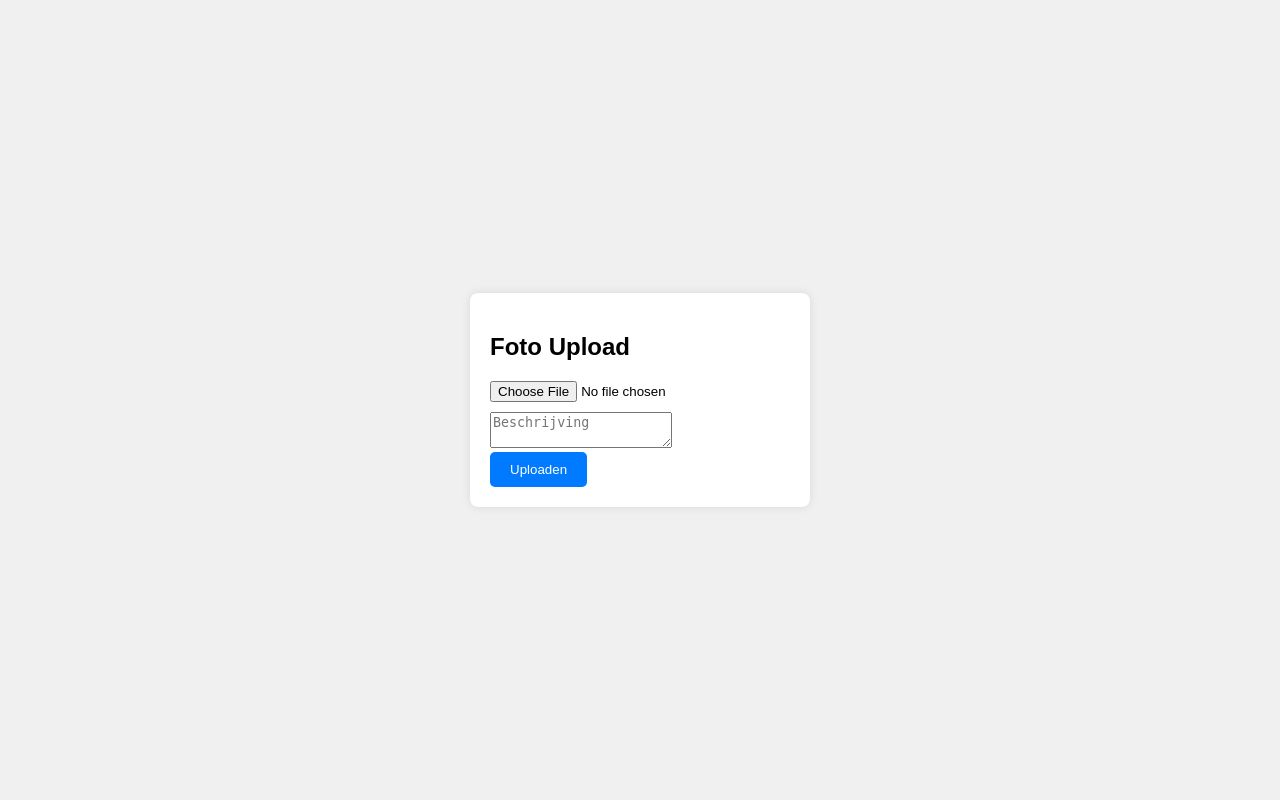
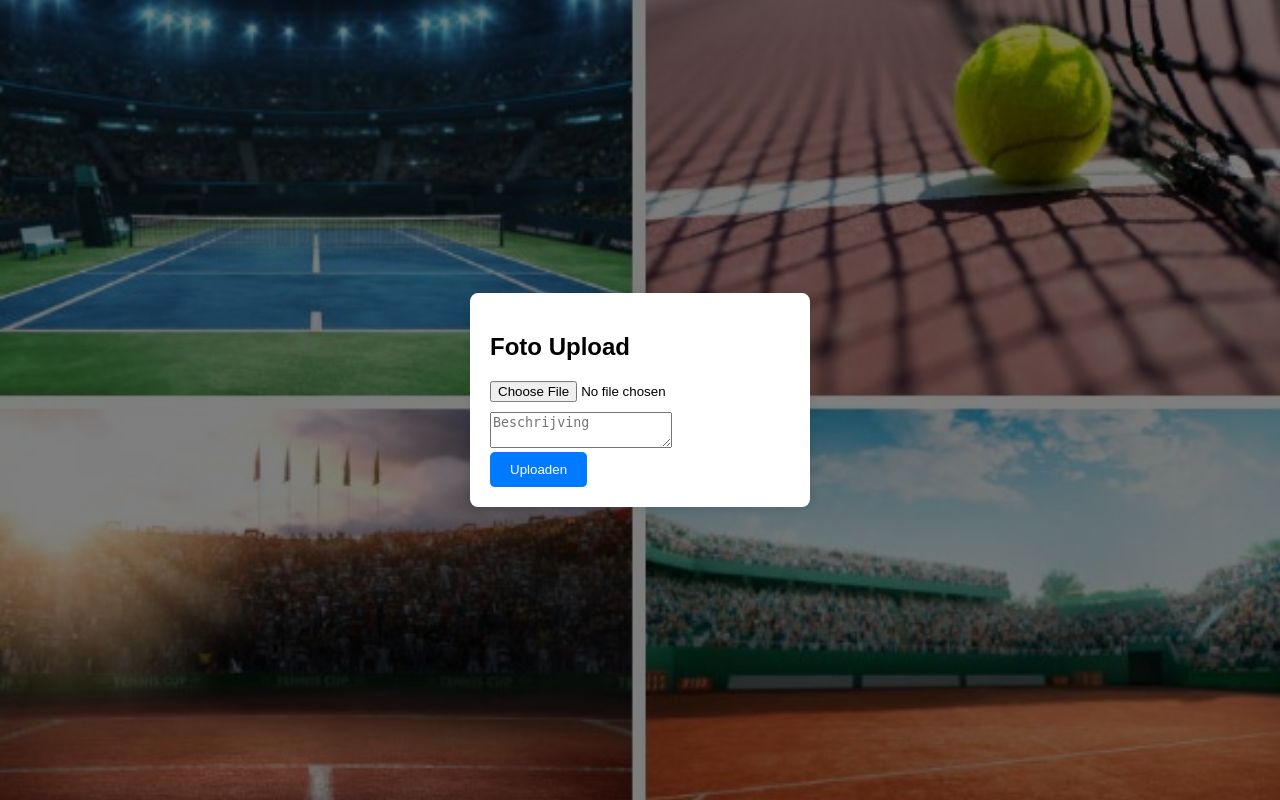
Before and after one commit to ZanderCeunen/Posta, a Flask app: page / in a window 1280 px wide. Run offline with Flask 3, Linux system fonts and the light colour scheme.

Commit message:
Added background and other style elements

```diff
--- a/Main.py
+++ b/Main.py
@@ -4,17 +4,11 @@ from flask import Flask, request, render_template
 # Create an instance of the Flask class
 app = Flask(__name__)
 
+
 # Define a route for the app. This route accepts both POST and GET requests.
 @app.route('/', methods=['POST', 'GET'])
 def upload():
-    # Print a message to the console
-    print("Bijna")
-    # Print the HTTP method used in the request
-    print(request.method)
-    # If the HTTP method is POST
     if request.method == "POST":
-        # Print a message to the console
-        print("JA")
         # If there is a file named 'photo' in the request
         if "photo" in request.files:
             # Get the file from the request
@@ -27,10 +21,13 @@ def upload():
                 return 'No selected file'
             # Save the uploaded file to the 'uploads' directory
             photo.save('uploads/' + photo.filename)
-            # Print the description to the console
-            print(description)
+            # Write the description to a .json file
+            descrFile = open("Uploads/description.json", "w")
+            descrFile.write(description)
+            descrFile.close()
     # Render the 'index.html' template
     return render_template("index.html")
+
 
 # If this script is run directly (not imported as a module)
 if __name__ == '__main__':
--- /dev/null
+++ b/static/style.css
@@ -0,0 +1,56 @@
+body {
+    background-image: url("/static/tenniscollage.jpg");
+    background-size: cover;
+    background-repeat: no-repeat;
+    background-position: center;
+    position: relative;
+    margin: 0;
+    padding: 0;
+    font-family: Arial, sans-serif;
+    height: 100vh;
+}
+
+.overlay {
+    position: absolute;
+    top: 0;
+    left: 0;
+    width: 100%;
+    height: 100%;
+    background-color: rgba(0, 0, 0, 0.5); /* Semi-transparent black */
+}
+
+#upload-form {
+    position: absolute;
+    top: 50%;
+    left: 50%;
+    transform: translate(-50%, -50%);
+    z-index: 2;
+    width: 300px;
+    padding: 20px;
+    background-color: #fff;
+    border-radius: 8px;
+    box-shadow: 0 0 10px rgba(0, 0, 0, 0.1);
+}
+
+#upload-form input[type="file"] {
+    margin-bottom: 10px;
+}
+
+#upload-form input[type="submit"] {
+    background-color: #007bff;
+    color: #fff;
+    border: none;
+    padding: 10px 20px;
+    border-radius: 5px;
+    cursor: pointer;
+}
+
+#upload-form input[type="submit"]:hover {
+    background-color: #0056b3;
+}
+
+#image-preview {
+    max-width: 100%;
+    margin-top: 10px;
+    display: none;
+}
--- a/templates/index.html
+++ b/templates/index.html
@@ -4,46 +4,10 @@
     <meta charset="UTF-8">
     <meta name="viewport" content="width=device-width, initial-scale=1.0">
     <title>Foto Upload</title>
-    <style>
-        body {
-            font-family: Arial, sans-serif;
-            margin: 0;
-            padding: 0;
-            display: flex;
-            justify-content: center;
-            align-items: center;
-            height: 100vh;
-            background-color: #f0f0f0;
-        }
-        #upload-form {
-            width: 300px;
-            padding: 20px;
-            background-color: #fff;
-            border-radius: 8px;
-            box-shadow: 0 0 10px rgba(0, 0, 0, 0.1);
-        }
-        #upload-form input[type="file"] {
-            margin-bottom: 10px;
-        }
-        #upload-form input[type="submit"] {
-            background-color: #007bff;
-            color: #fff;
-            border: none;
-            padding: 10px 20px;
-            border-radius: 5px;
-            cursor: pointer;
-        }
-        #upload-form input[type="submit"]:hover {
-            background-color: #0056b3;
-        }
-        #image-preview {
-            max-width: 100%;
-            margin-top: 10px;
-            display: none;
-        }
-    </style>
+    <link rel="stylesheet" href="{{ url_for('static', filename='style.css') }}">
 </head>
 <body>
+    <div class="overlay"></div>
     <div id="upload-form">
         <h2>Foto Upload</h2>
         <form id="uploadForm" action="{{ url_for('upload')}}" method="post" enctype="multipart/form-data">
@@ -53,8 +17,6 @@
         </form>
         <img id="image-preview" src="#" alt="Voorbeeld">
     </div>
-
-
     <script>
         const fileInput = document.getElementById('photo');
         const imagePreview = document.getElementById('image-preview');
```
Also changed, not shown: static/tenniscollage.jpg (added).
